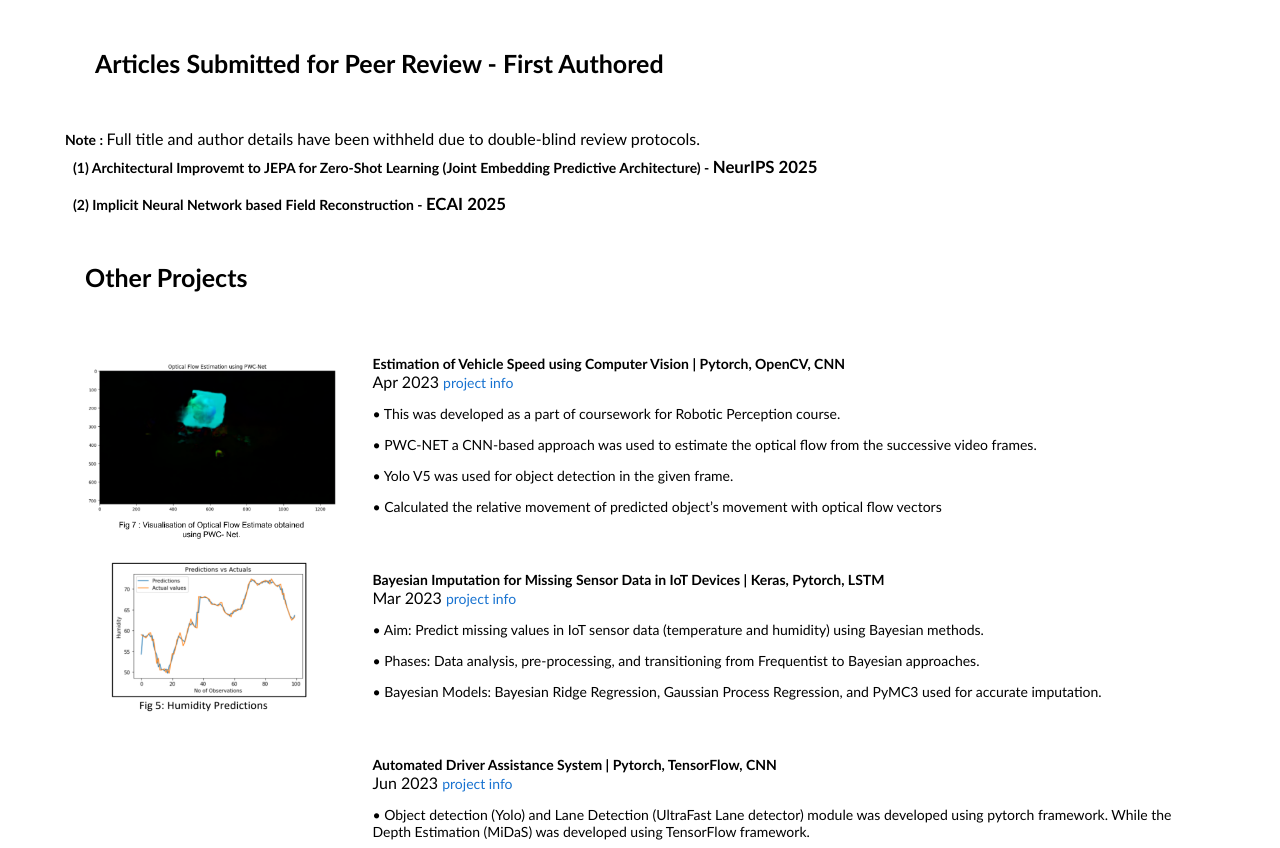
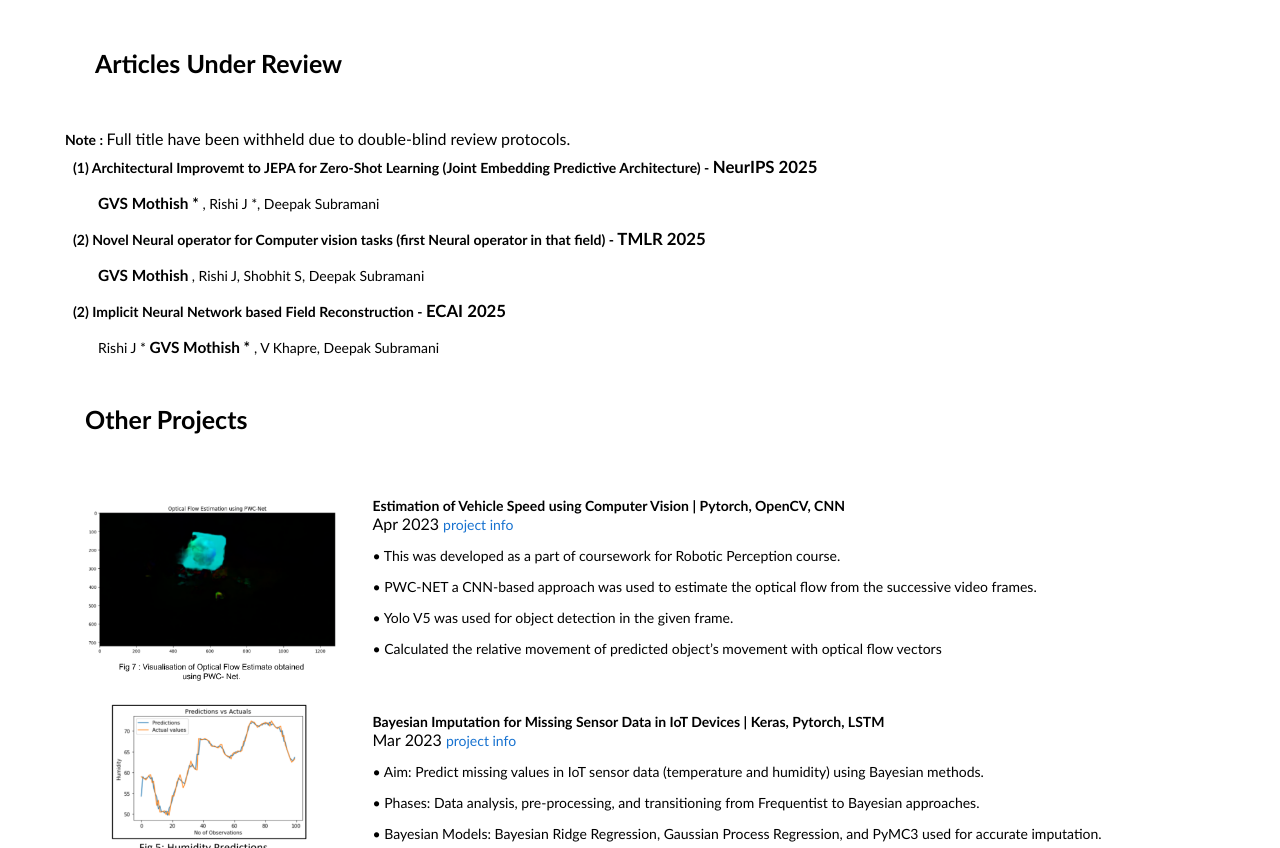
Before and after one commit to gvsmothish/gvsmothish.github.io, a plain HTML site: page index.html in a window 1280 px wide. Shown: the part 1695-2543 px from the top of the page. Drawn offline with Linux system fonts and the light colour scheme; grey boxes are pictures that could not be loaded.

Commit message:
website_upd_26jun

```diff
--- a/index.html
+++ b/index.html
@@ -280,7 +280,7 @@
 <table style="width:100%;border:0px;border-spacing:0px;border-collapse:separate;margin-right:auto;margin-left:auto;"><tbody>
   <tr>
   <td style="padding:30px;width:100%;vertical-align:middle">
-    <h2 style="font-size: 25px;" > Articles Submitted for Peer Review - First Authored </h2>
+    <h2 style="font-size: 25px;" > Articles Under Review </h2>
   </td>
 </tr>
 </tbody></table>
@@ -288,22 +288,37 @@
 
 <tr>
   <td style="padding:0px;width:25%;vertical-align:middle;font-size: 16px;">
-    <strong> Note : </strong> Full title and author details have been withheld due to double-blind review protocols.
+    <strong> Note : </strong> Full title have been withheld due to double-blind review protocols.
   </td>
 </tr>
 <tr onmouseout="shinobi_stop()" onmouseover="shinobi_start()">
   <td style="padding:8px;width:80%;vertical-align:middle">
       <span class="papertitle"><strong> (1) Architectural Improvemt to JEPA for Zero-Shot Learning (Joint Embedding Predictive Architecture)  - <span style="font-size: 1.2em;">NeurIPS 2025</span> </strong></span>
     <br>
+    <br>
+    &nbsp;&nbsp;&nbsp;&nbsp;&nbsp;&nbsp; <strong> <span style="font-size: 1.1em;">GVS Mothish * </span> </strong>, Rishi J *, Deepak Subramani
+    <br>
   </td>
 </tr>
-
+<tr onmouseout="shinobi_stop()" onmouseover="shinobi_start()">
+  <td style="padding:8px;width:80%;vertical-align:middle">
+      <span class="papertitle"><strong> (2) Novel Neural operator for Computer vision tasks (first Neural operator in that field) - <span style="font-size: 1.2em;">TMLR 2025</span> </strong></span>
+    <br>
+    <br>
+    &nbsp;&nbsp;&nbsp;&nbsp;&nbsp;&nbsp; <strong> <span style="font-size: 1.1em;">GVS Mothish</span> </strong>, Rishi J, Shobhit S, Deepak Subramani
+    <br>
+  </td>
+</tr>
 <tr onmouseout="shinobi_stop()" onmouseover="shinobi_start()">
   <td style="padding:8px;width:80%;vertical-align:middle">
       <span class="papertitle"><strong> (2) Implicit Neural Network based Field Reconstruction  - <span style="font-size: 1.2em;">ECAI 2025</span> </strong></span>
     <br>
+    <br>
+    &nbsp;&nbsp;&nbsp;&nbsp;&nbsp;&nbsp; Rishi J * <strong> <span style="font-size: 1.1em;"> GVS Mothish * </span> </strong>, V Khapre, Deepak Subramani
+    <br>
   </td>
 </tr>
+
 
         </tbody></table>
         <!-- *******************************************************  -->
```
